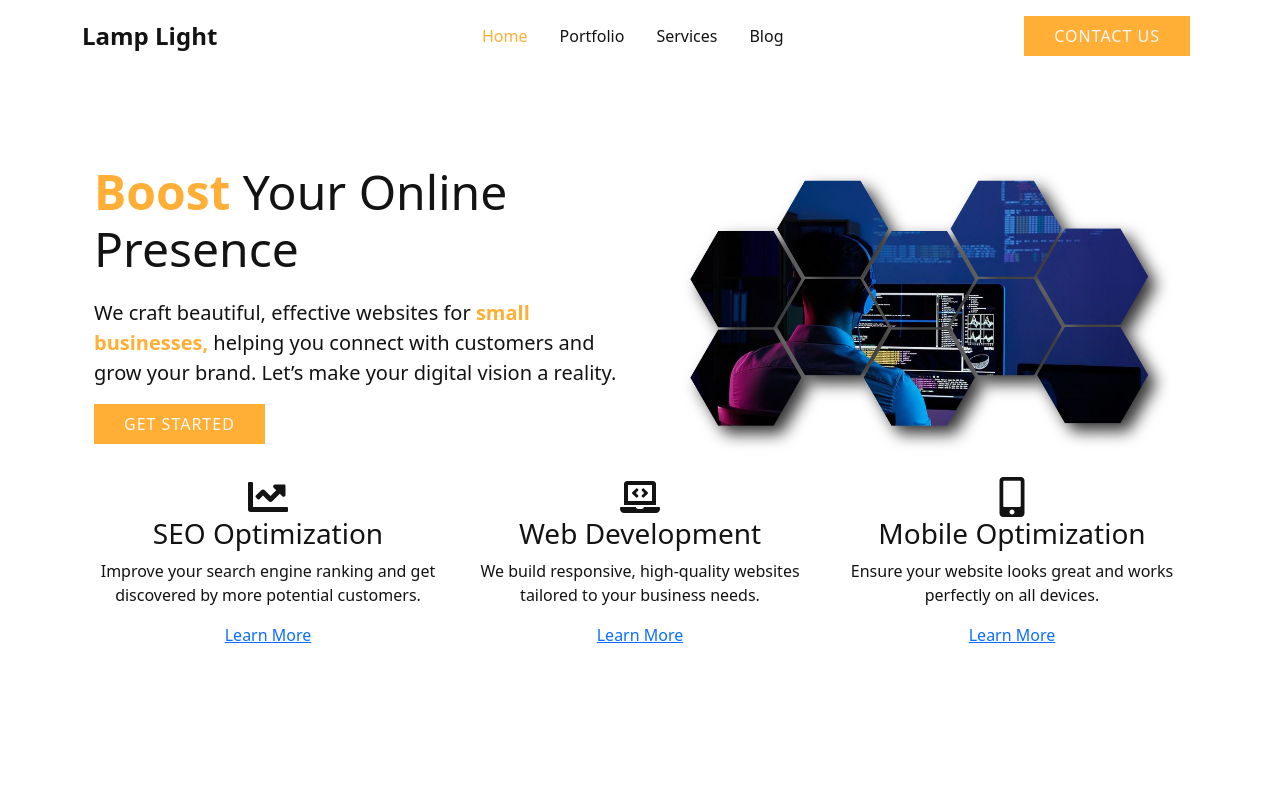
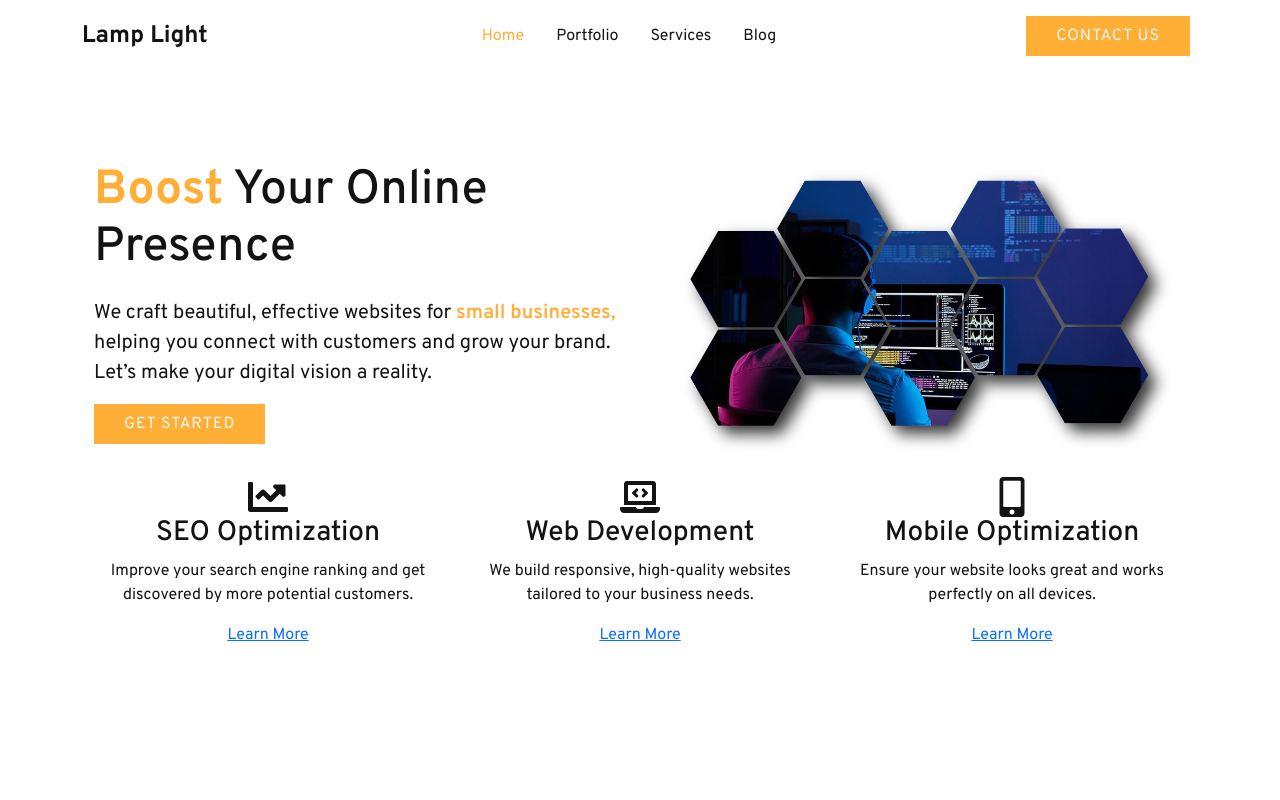
Before and after one commit to grantmacmillan/main-street-digital, a Next.js app: page / in a window 1280 px wide. Shown: the top 800 px of the page. Built offline with nearby package versions, Linux system fonts and the light colour scheme.

Commit message:
font added to layout.js

```diff
--- a/app/layout.js
+++ b/app/layout.js
@@ -1,5 +1,5 @@
 import Link from 'next/link';
-import { Inter } from 'next/font/google';
+import { Overpass } from "next/font/google";
 import './globals.css';
 import CustomNavbar from './components/CustomNavbar';
 import CustomFooter from './components/CustomFooter';
@@ -7,7 +7,7 @@ import './buttons.css';
 import './navbar.css';
 import './home.css';
 import 'bootstrap/dist/css/bootstrap.min.css';
-const inter = Inter({ subsets: ['latin'] });
+const overpass = Overpass({ subsets: ["latin"] });
 
 export const metadata = {
   title: 'Lamp Light Web Solutions',
@@ -17,7 +17,7 @@ export const metadata = {
 export default function RootLayout({ children }) {
   return (
     <html lang="en">
-      <body>
+      <body className={overpass.className}>
         <CustomNavbar />
         <main>{children}</main>
         <CustomFooter />
```
